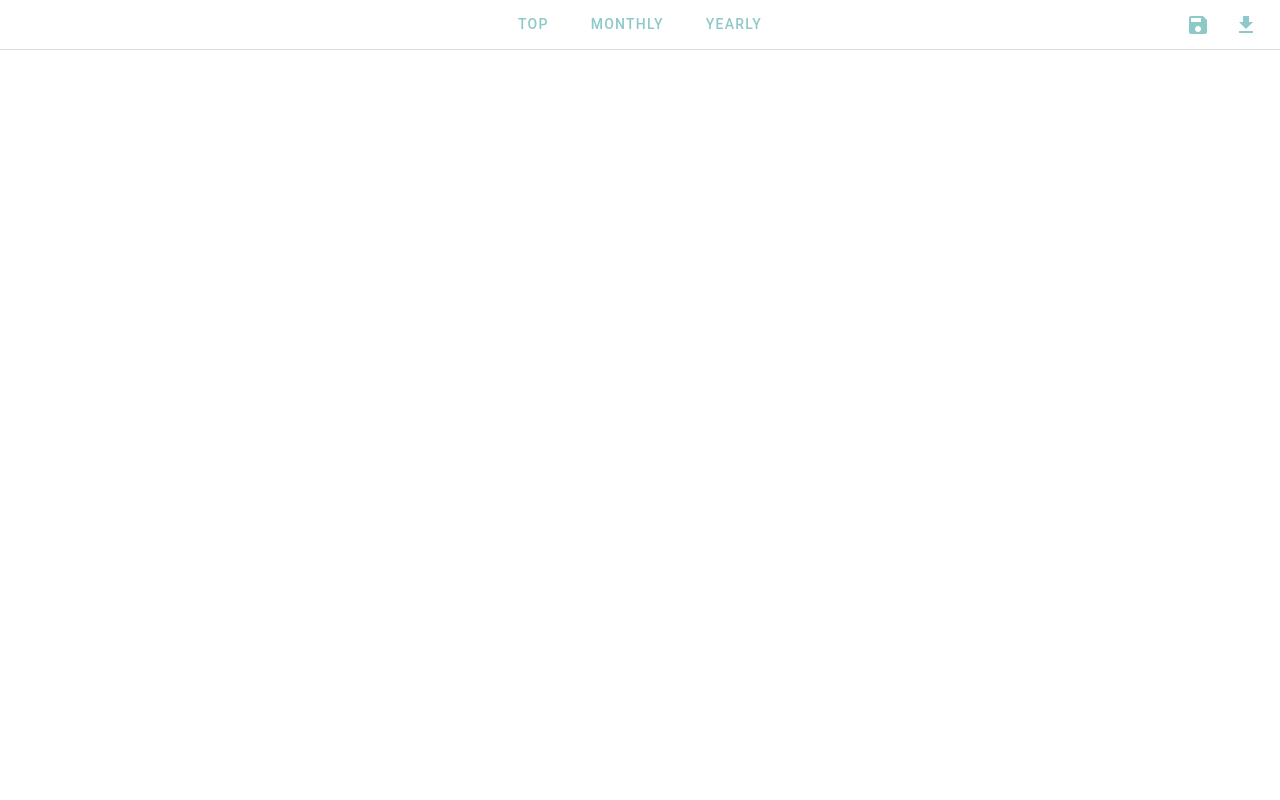
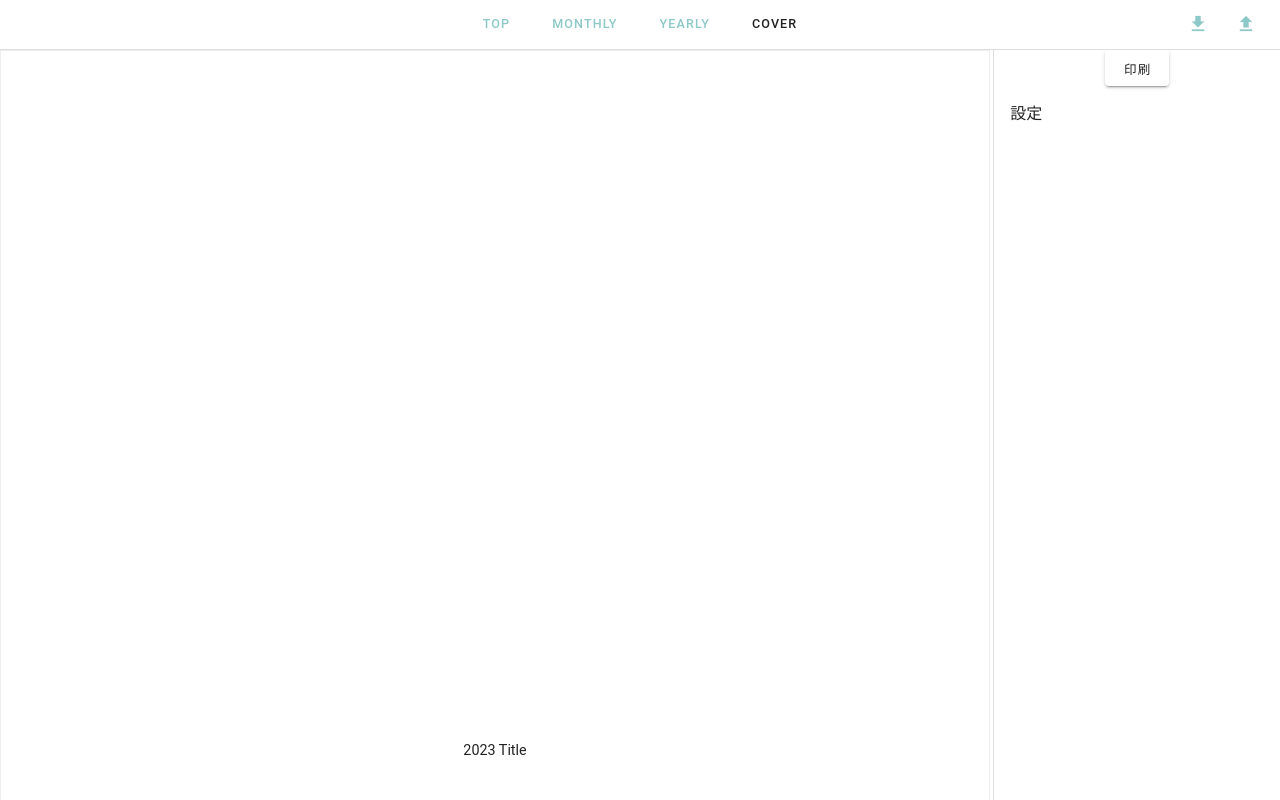
Before and after one commit to satocheeen/calendar-maker, a Nuxt app: page /cover in a window 1280 px wide. Before the commit this address had no page. Built offline with nearby package versions, Linux system fonts and the light colour scheme.

Commit message:
表紙ページ追加

```diff
--- a/components/MenuBar.vue
+++ b/components/MenuBar.vue
@@ -4,6 +4,7 @@
             <nav-link to="/">Top</nav-link>
             <nav-link to="/monthly">Monthly</nav-link>
             <nav-link to="/yearly">Yearly</nav-link>
+            <nav-link to="/cover">Cover</nav-link>
         </div>
         <div :class="$style.menu">
             <client-only>
@@ -12,7 +13,7 @@
                         <v-btn
                             v-bind="props"
                             variant="plain" color="secondary"
-                            icon="mdi-content-save"
+                            icon="mdi-download"
                             @click="onFileOutput"
                         />
                     </template>
@@ -22,7 +23,7 @@
                         <v-btn
                         v-bind="props"
                             variant="plain" color="secondary"
-                            icon="mdi-download"
+                            icon="mdi-upload"
                             @click="onFileReadClick"
                         />
                     </template>
--- /dev/null
+++ b/components/cover/CoverPage.vue
@@ -0,0 +1,38 @@
+<template>
+    <PageLayout orientation="portrait">
+        <div :class="$style.container">
+            {{ year }}
+            Title
+        </div>
+    </PageLayout>
+</template>
+
+<script lang="ts">
+import { defineComponent, inject } from 'vue';
+import { OperationStoreKey } from '@/store/useOperation';
+import PageLayout from '../common/PageLayout.vue';
+
+export default defineComponent({
+    name: 'CoverPage',
+    components: { PageLayout },
+    setup() {
+        const operationStore = inject(OperationStoreKey);
+        const year = computed(() => {
+            return operationStore?.yearMonth.value.year;
+        });
+        return {
+            year,
+        };
+    },
+});
+</script>
+
+<style lang="scss" module>
+.container {
+    width: 100%;
+    height: 100%;
+    display: flex;
+    align-items: center;
+    justify-content: center;
+}
+</style>
--- /dev/null
+++ b/components/cover/CoverSettingPanel.vue
@@ -0,0 +1,20 @@
+<template>
+    <PrintOutBtn />
+
+    <v-container fluid>
+        設定
+    </v-container>
+
+</template>
+
+<script lang="ts">
+import { defineComponent } from 'vue';
+import PrintOutBtn from '../common/PrintOutBtn.vue';
+
+export default defineComponent({
+    name: 'CoverSettingPanel',
+    components: { PrintOutBtn }
+});
+</script>
+
+<style lang="scss" module></style>
--- /dev/null
+++ b/pages/cover.vue
@@ -0,0 +1,26 @@
+<template>
+    <ClientOnly>
+        <CalendarViewLayout>
+            <template #calendar>
+                <CoverPage />
+            </template>
+            <template #sidebar>
+                <CoverSettingPanel />
+            </template>
+        </CalendarViewLayout>
+    </ClientOnly>
+</template>
+
+<script lang="ts">
+import CalendarViewLayout from '@/components/common/CalendarViewLayout.vue';
+import { defineComponent } from 'vue';
+import CoverPage from '~/components/cover/CoverPage.vue';
+import CoverSettingPanel from '~/components/cover/CoverSettingPanel.vue';
+
+export default defineComponent({
+    name: 'cover',
+    components: { CalendarViewLayout, CoverPage, CoverSettingPanel },
+});
+</script>
+
+<style lang="scss" module></style>
```
